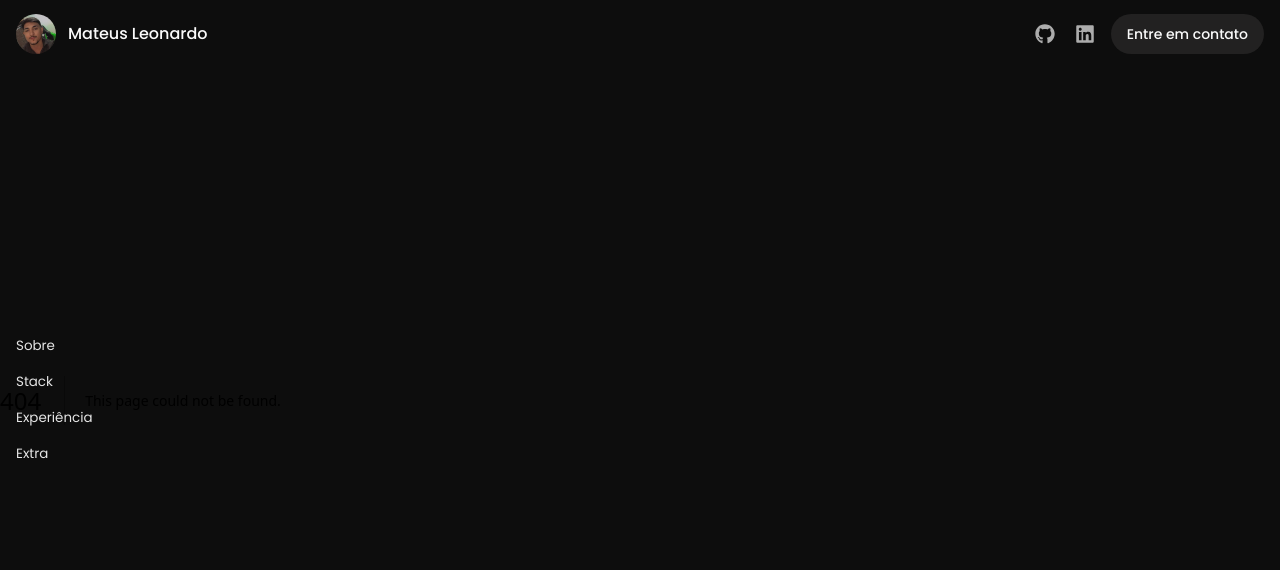
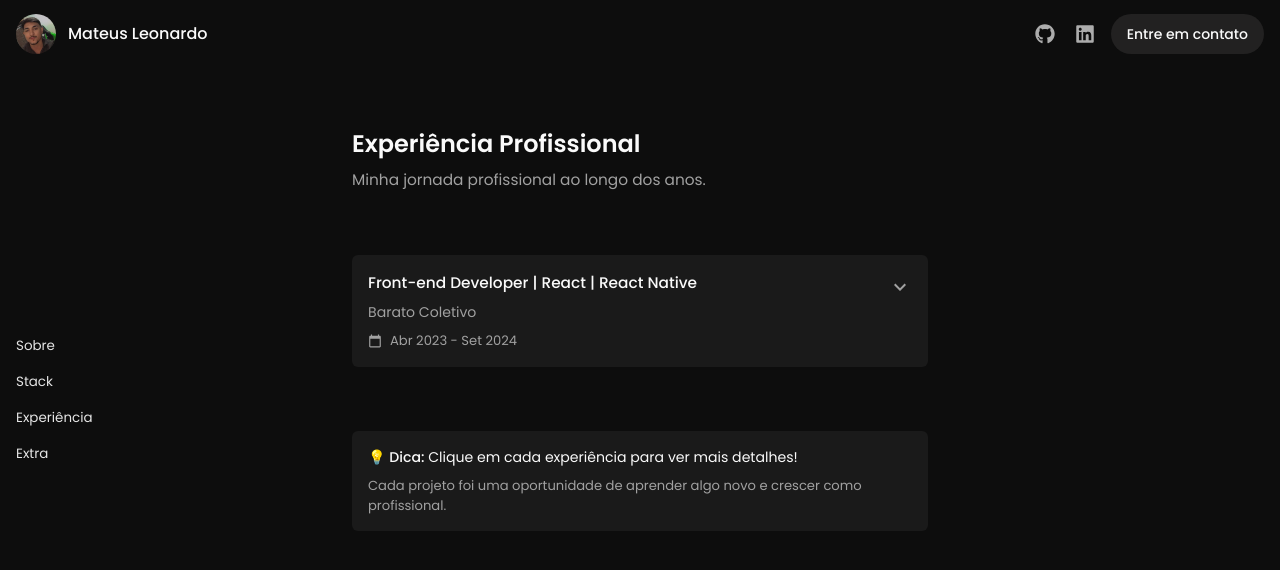
Before and after one commit to mateusmatosleonardo/my-portfolio, a Next.js app: page /experiencia in a window 1280 px wide. Before the commit this address had no page. Shown: the top 570 px of the page. Built offline with nearby package versions, Linux system fonts and the light colour scheme.

Commit message:
feat: add ExperiencePage component to showcase professional experience with detailed project descriptions and technologies used

```diff
--- /dev/null
+++ b/src/app/experiencia/page.tsx
@@ -0,0 +1,182 @@
+"use client";
+
+import { useState } from "react";
+import { MdCalendarToday, MdExpandMore, MdExpandLess } from "react-icons/md";
+
+interface Experience {
+  id: number;
+  company: string;
+  role: string;
+  period: string;
+  projects: {
+    title: string;
+    description: string;
+  }[];
+  technologies: string[];
+}
+
+export default function ExperiencePage() {
+  const [expandedId, setExpandedId] = useState<number | null>(null);
+
+  const experiences: Experience[] = [
+    {
+      id: 1,
+      company: "Barato Coletivo",
+      role: "Front-end Developer | React | React Native",
+      period: "Abr 2023 - Set 2024",
+      projects: [
+        {
+          title: "◦ Aplicativo de ofertas do Barato Coletivo:",
+          description: `
+          O aplicativo do Barato Coletivo não contava com um sistema de carrinho, exigindo que os usuários comprassem produtos individualmente, o que comprometia a experiência e limitava o volume de compras por sessão. Fui responsável por desenvolver a funcionalidade de carrinho e o novo fluxo de checkout, permitindo a compra de múltiplos produtos de forma fluida. A mudança otimizou a jornada de compra, eliminou atritos no processo e permitiu ao usuário comprar mais em menos etapas, favorecendo compras de maior volume e com maior chance de conclusão. Utilizei React Native e TypeScript na construção da solução, e Zustand para o gerenciamento eficiente de estados.
+          `,
+        },
+        {
+          title: "◦ Sistema Gerenciador de Parceiros e Relatórios Financeiros:",
+          description: `
+          Os analistas financeiros enfrentavam dificuldades para gerenciar parceiros e gerar relatórios de forma eficiente, o que impactava a organização dos dados e a tomada de decisões. Para resolver isso, desenvolvi uma dashboard com funcionalidades de cadastro, edição, exclusão e visualização de parceiros, além da geração e exportação de relatórios financeiros filtrados por período e data de pagamento.
+          A solução otimizou o acesso às informações, agilizou processos internos e aumentou a eficiência no gerenciamento financeiro de parceiros da empresa. O sistema foi desenvolvido com React, Next.js, TypeScprit, Tailwind CSS e Axios para requisições HTTP.
+          `,
+        },
+        {
+          title: "◦ Sistema de Avaliação de Ofertas:",
+          description: `
+          Desenvolvi um sistema de avaliação que permite aos usuários enviar reações e comentários sobre as ofertas, promovendo maior engajamento e gerando feedback direto para a melhoria contínua dos produtos e da experiência do cliente. A solução foi construída com React e Vite, resultando em um sistema leve, rápido e eficiente, com poucas dependências e excelente desempenho em produção.
+          `,
+        },
+      ],
+
+      technologies: [
+        "React",
+        "Next.js",
+        "Node.js",
+        "TypeScript",
+        "PostgreSQL",
+        "AWS",
+      ],
+    },
+  ];
+
+  const toggleExpand = (id: number) => {
+    setExpandedId(expandedId === id ? null : id);
+  };
+
+  return (
+    <div className="w-full">
+      <div className="mx-auto">
+        <div className="flex flex-col h-full mx-auto max-w-xl">
+          <div className="flex flex-col space-y-6 my-32 text-[0.96rem] text-white">
+            <div className="space-y-2">
+              <h1 className="text-2xl font-semibold">
+                Experiência Profissional
+              </h1>
+              <p className="text-[#a1a1a1]">
+                Minha jornada profissional ao longo dos anos.
+              </p>
+            </div>
+
+            <div className="h-4" />
+
+            <div className="space-y-4">
+              {experiences.map((exp) => (
+                <div
+                  key={exp.id}
+                  className="bg-[#1A1A1A] rounded-md overflow-hidden transition-all duration-300"
+                >
+                  <button
+                    onClick={() => toggleExpand(exp.id)}
+                    className="w-full text-left p-4 hover:bg-[#222222] transition-colors"
+                  >
+                    <div className="flex items-start justify-between gap-4">
+                      <div className="flex-1 space-y-2">
+                        <div className="flex items-center gap-2">
+                          <h3 className="font-medium">{exp.role}</h3>
+                        </div>
+                        <p className="text-[#a1a1a1] text-[0.88rem]">
+                          {exp.company}
+                        </p>
+                        <div className="flex items-center gap-2 text-[#a1a1a1] text-[0.82rem]">
+                          <MdCalendarToday
+                            className="flex-shrink-0"
+                            size={14}
+                          />
+                          <span>{exp.period}</span>
+                        </div>
+                      </div>
+                      <div className="flex-shrink-0 mt-1">
+                        {expandedId === exp.id ? (
+                          <MdExpandLess className="text-[#a1a1a1]" size={24} />
+                        ) : (
+                          <MdExpandMore className="text-[#a1a1a1]" size={24} />
+                        )}
+                      </div>
+                    </div>
+                  </button>
+
+                  {expandedId === exp.id && (
+                    <div className="px-4 pb-4 space-y-4 animate-[animeFlash_0.3s_ease-in-out_1]">
+                      <div className="h-px bg-[#2A2A2A]" />
+
+                      {exp.projects.map((item, index) => (
+                        <div key={index}>
+                          <h3 className="font-medium">{item.title}</h3>
+
+                          <p className="text-[#a1a1a1] text-[0.88rem] leading-relaxed">
+                            {item.description}
+                          </p>
+                        </div>
+                      ))}
+
+                      {/* <div>
+                        <h4 className="text-[0.88rem] font-medium mb-2">
+                          Principais Responsabilidades:
+                        </h4>
+                        <ul className="space-y-1.5">
+                          {exp.responsibilities.map((resp, idx) => (
+                            <li
+                              key={idx}
+                              className="text-[#a1a1a1] text-[0.82rem] leading-relaxed pl-4 relative before:content-['•'] before:absolute before:left-0"
+                            >
+                              {resp}
+                            </li>
+                          ))}
+                        </ul>
+                      </div> */}
+
+                      <div>
+                        <h4 className="font-medium mb-2">Tecnologias:</h4>
+                        <div className="flex flex-wrap gap-2">
+                          {exp.technologies.map((tech, idx) => (
+                            <span
+                              key={idx}
+                              className="px-2.5 py-1 bg-[#2A2A2A] text-[#a1a1a1] text-[0.78rem] rounded-md"
+                            >
+                              {tech}
+                            </span>
+                          ))}
+                        </div>
+                      </div>
+                    </div>
+                  )}
+                </div>
+              ))}
+            </div>
+
+            <div className="h-4" />
+
+            <div className="bg-[#1A1A1A] rounded-md p-4 space-y-2">
+              <p className="text-[0.88rem]">
+                💡 <span className="font-medium">Dica:</span> Clique em cada
+                experiência para ver mais detalhes!
+              </p>
+              <p className="text-[#a1a1a1] text-[0.82rem]">
+                Cada projeto foi uma oportunidade de aprender algo novo e
+                crescer como profissional.
+              </p>
+            </div>
+          </div>
+        </div>
+      </div>
+    </div>
+  );
+}
```
